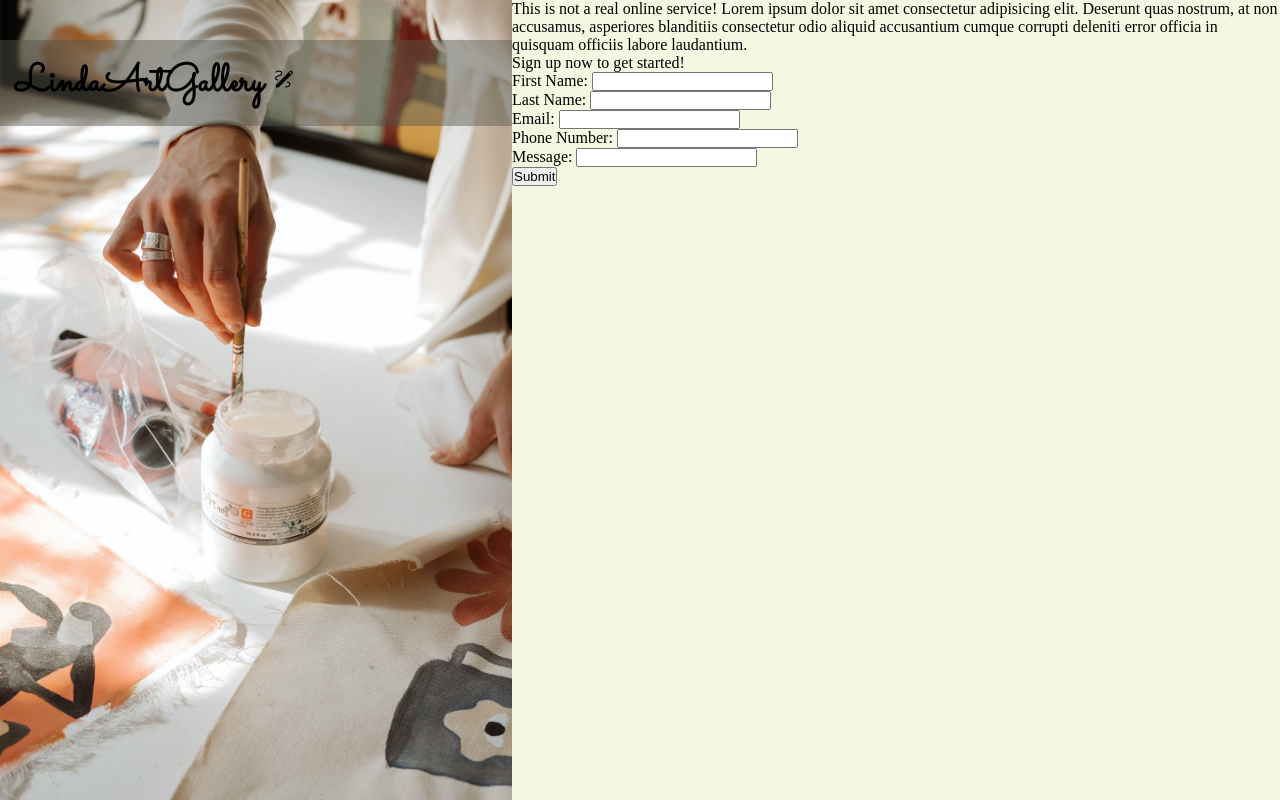
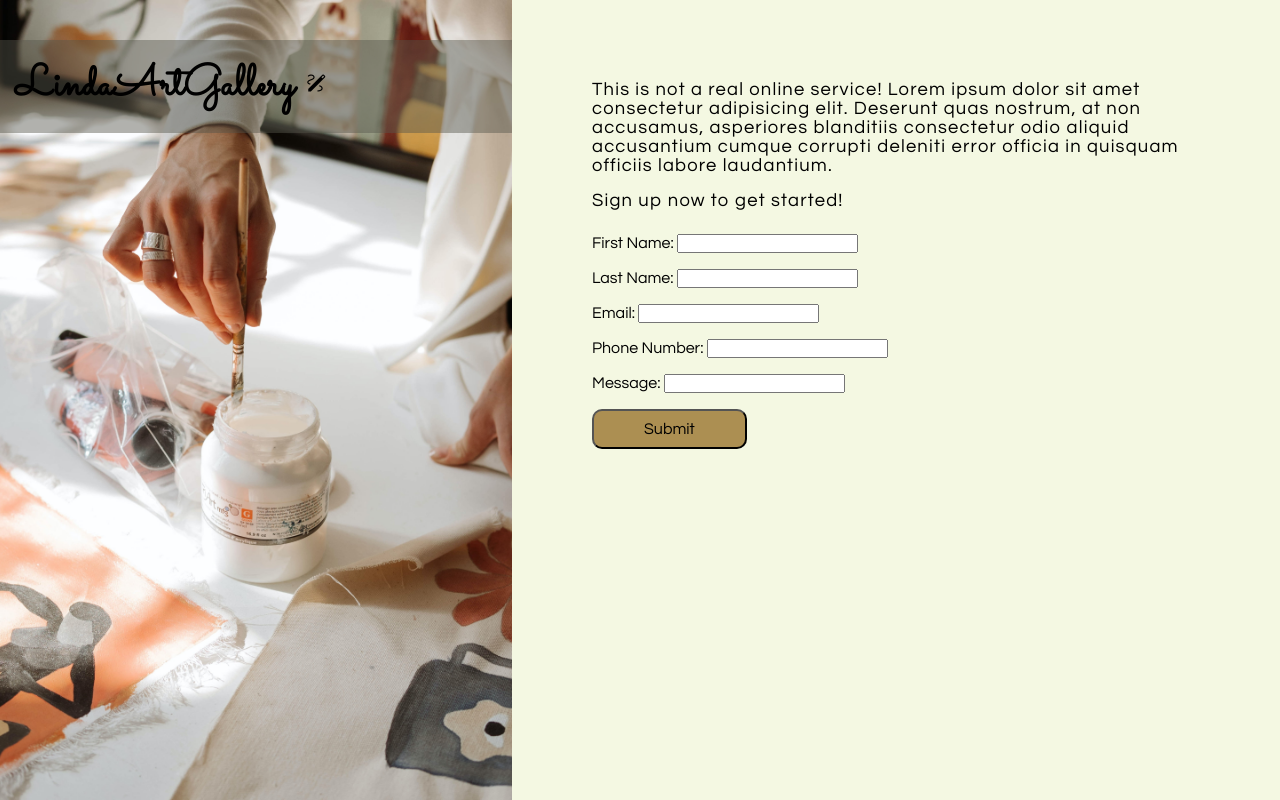
Before and after one commit to amchrlee/sign-up-form, a plain HTML site: page index.html in a window 1280 px wide. Drawn offline with nearby package versions, Linux system fonts and the light colour scheme.

Commit message:
Add font style and spacing to right section

```diff
--- a/index.html
+++ b/index.html
@@ -8,7 +8,7 @@
     <link rel="stylesheet" href="style.css">
     <link rel="preconnect" href="https://fonts.googleapis.com">
     <link rel="preconnect" href="https://fonts.gstatic.com" crossorigin>
-    <link href="https://fonts.googleapis.com/css2?family=Sacramento&display=swap" rel="stylesheet">
+    <link href="https://fonts.googleapis.com/css2?family=Questrial&family=Sacramento&display=swap" rel="stylesheet">
     <link rel="stylesheet" href="https://fonts.googleapis.com/css2?family=Material+Symbols+Outlined:opsz,wght,FILL,GRAD@20..48,100..700,0..1,-50..200" />
 </head>
 <body>
@@ -23,8 +23,11 @@
             </div>
         </div>
         <div class="form-container">
-            <p>This is not a real online service! Lorem ipsum dolor sit amet consectetur adipisicing elit. Deserunt quas nostrum, at non accusamus, asperiores blanditiis consectetur odio aliquid accusantium cumque corrupti deleniti error officia in quisquam officiis labore laudantium.</p>
-            <p>Sign up now to get started!</p>
+            <div class="form-desc">
+                <p>This is not a real online service! Lorem ipsum dolor sit amet consectetur adipisicing elit. Deserunt quas nostrum, at non accusamus, asperiores blanditiis consectetur odio aliquid accusantium cumque corrupti deleniti error officia in quisquam officiis labore laudantium.</p>
+
+                <p class="sign-up-text">Sign up now to get started!</p>
+            </div>
             <form action="#">
                 <ul>
                     <li>
--- a/style.css
+++ b/style.css
@@ -1,6 +1,7 @@
 :root {
     --left-side: 40vw;
-    --right-side: calc(100vw - var(--left-side));
+    --logo-font-family: 'Sacramento', cursive;
+    --form-font-family: 'Questrial', sans-serif;
 }
 
 * {
@@ -32,8 +33,8 @@ main {
 }
 
 .logo {
-    font-family: 'Sacramento', cursive;
-    font-size: 1.2rem;
+    font-family: var(--logo-font-family);
+    font-size: 1.35rem;
     background-color: #55554a73;
     width: inherit;
     height: fit-content;
@@ -44,15 +45,34 @@ main {
 }
 
 .form-container {
-    width: var(--right-side);
-    height: auto;
+    padding: 5rem;
     display: flex;
     flex-direction: column;
     background-color: #f4f8e2;
+    font-family: var(--form-font-family)
+}
+
+.form-desc {
+    font-size: 1.15rem;
+    letter-spacing: 0.075rem;
+}
+
+.sign-up-text {
+    padding: 1rem 0;
 }
 
 li {
     list-style: none;
+    padding: 0.5rem 0;
+    font-size: 1rem;
+}
+
+button {
+    background-color: #ac8f52;
+    padding: 10px 50px;
+    border-radius: 10px;
+    font-size: 1rem;
+    font-family: var(--form-font-family);
 }
 
 /* @media only screen and (min-width: 600px) {
```
